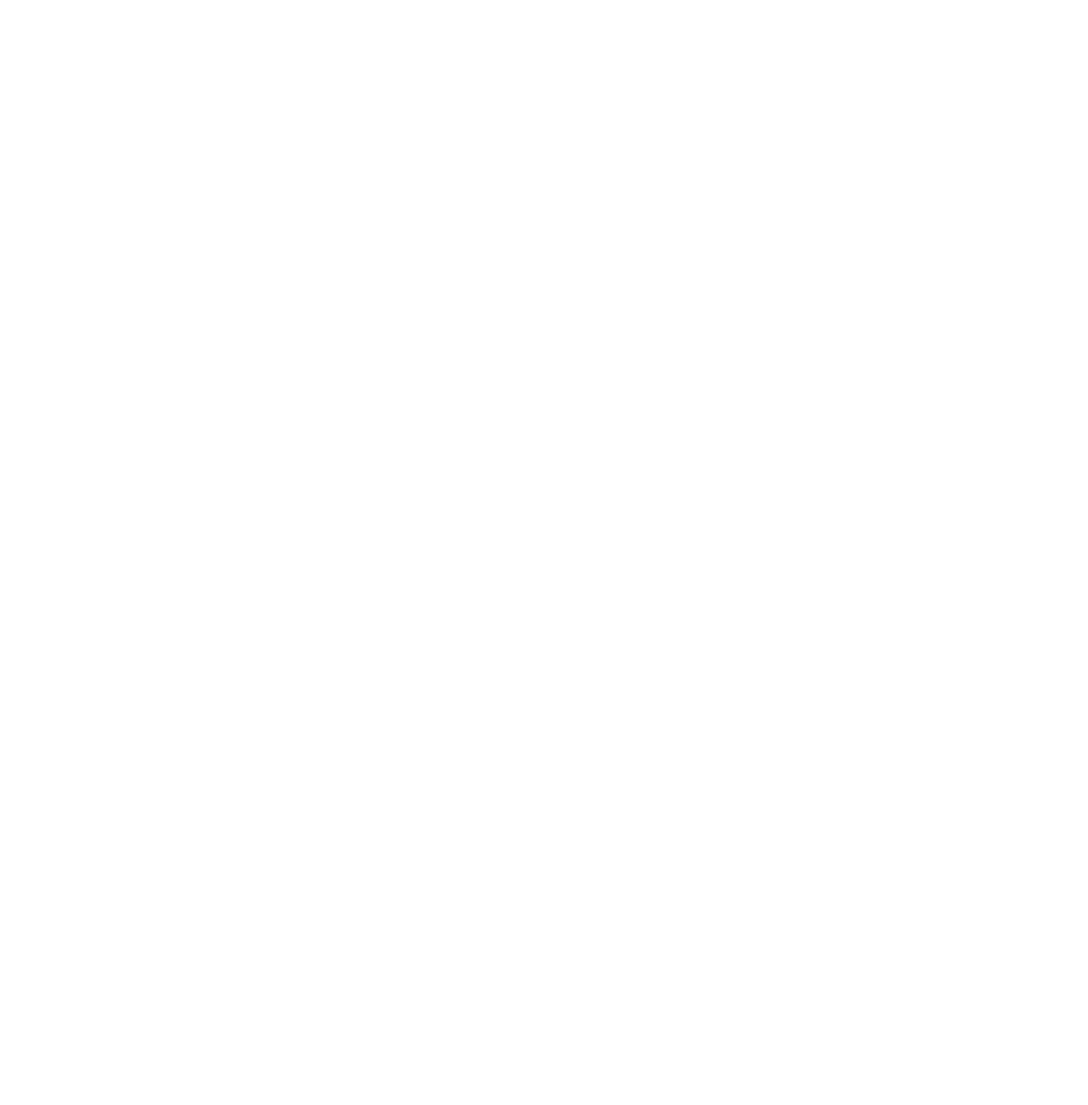
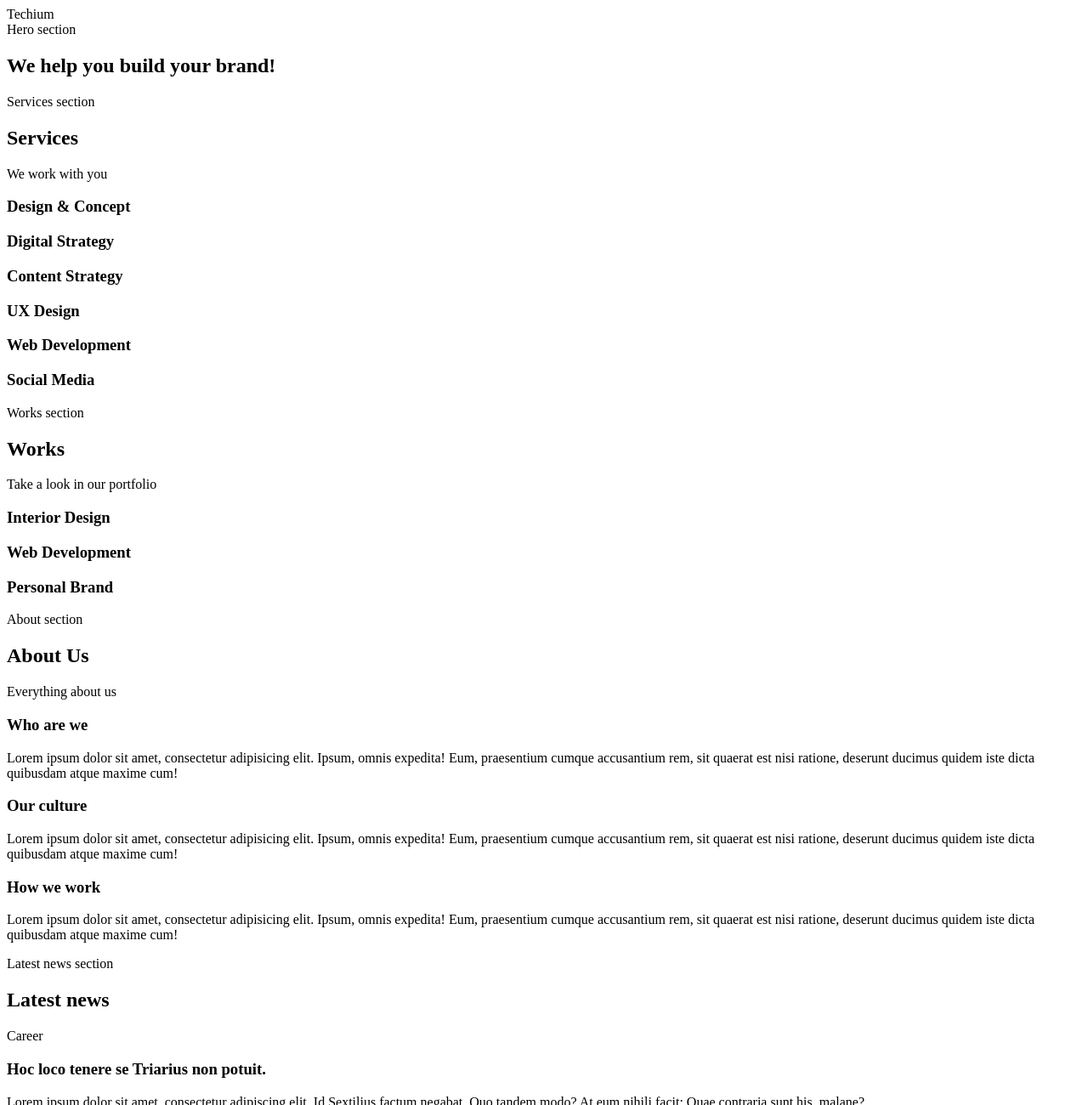
Before and after one commit to JHMindSharp/holbertonschool-web_front_end, a plain HTML site: page html_advanced/18-index.html in a window 1280 px wide. Shown: the top 1300 px of the page at 85% size. Before the commit the page ends 800 px from the top, so only its background shows below. Drawn offline with Linux system fonts and the light colour scheme.

Commit message:
task 117 maj

```diff
--- a/html_advanced/18-index.html
+++ b/html_advanced/18-index.html
@@ -0,0 +1,153 @@
+<!DOCTYPE html>
+<html lang="en" dir="ltr">
+<head>
+    <meta charset="utf-8">
+    <meta name="viewport" content="width=device-width, initial-scale=1.0">
+    <title>Homepage - Techium</title>
+    <meta name="description" content="Techium is a digital agency">
+    <link rel="icon" type="image/x-icon" href="./favicon.ico">
+    <link rel="icon" type="image/png" href="./favicon.png">
+</head>
+<body>
+    <!-- Header -->
+    <header>
+        <div>
+            <span>Techium</span>
+            <nav></nav>
+        </div>
+    </header>
+
+    <!-- Main -->
+    <main>
+        <!-- Hero section -->
+        <section>
+            Hero section
+            <div>
+                <h2>We help you build your brand!</h2>
+            </div>
+        </section>
+
+        <!-- Services section -->
+        <section>
+            Services section
+            <div>
+                <header>
+                    <h2>Services</h2>
+                    <p>We work with you</p>
+                </header>
+                <div>
+                    <h3>Design & Concept</h3>
+                    <h3>Digital Strategy</h3>
+                    <h3>Content Strategy</h3>
+                    <h3>UX Design</h3>
+                    <h3>Web Development</h3>
+                    <h3>Social Media</h3>
+                </div>
+            </div>
+        </section>
+
+        <!-- Works section -->
+        <section>
+            Works section
+            <div>
+                <header>
+                    <h2>Works</h2>
+                    <p>Take a look in our portfolio</p>
+                </header>
+                <div>
+                    <article>
+                        <h3>Interior Design</h3>
+                    </article>
+                    <article>
+                        <h3>Web Development</h3>
+                    </article>
+                    <article>
+                        <h3>Personal Brand</h3>
+                    </article>
+                </div>
+            </div>
+        </section>
+
+        <!-- About section -->
+        <section>
+            About section
+            <div>
+                <header>
+                    <h2>About Us</h2>
+                    <p>Everything about us</p>
+                </header>
+                <div>
+                    <h3>Who are we</h3>
+                    <p>Lorem ipsum dolor sit amet, consectetur adipisicing elit. Ipsum, omnis expedita! Eum, praesentium cumque accusantium rem, sit quaerat est nisi ratione, deserunt ducimus quidem iste dicta quibusdam atque maxime cum!</p>
+                    <h3>Our culture</h3>
+                    <p>Lorem ipsum dolor sit amet, consectetur adipisicing elit. Ipsum, omnis expedita! Eum, praesentium cumque accusantium rem, sit quaerat est nisi ratione, deserunt ducimus quidem iste dicta quibusdam atque maxime cum!</p>
+                    <h3>How we work</h3>
+                    <p>Lorem ipsum dolor sit amet, consectetur adipisicing elit. Ipsum, omnis expedita! Eum, praesentium cumque accusantium rem, sit quaerat est nisi ratione, deserunt ducimus quidem iste dicta quibusdam atque maxime cum!</p>
+                </div>
+            </div>
+        </section>
+
+        <!-- Latest news section -->
+        <section>
+            Latest news section
+            <div>
+                <header>
+                    <h2>Latest news</h2>
+                </header>
+                <div>
+                    <article>
+                        <p>Career</p>
+                        <h3>Hoc loco tenere se Triarius non potuit.</h3>
+                        <p>Lorem ipsum dolor sit amet, consectetur adipiscing elit. Id Sextilius factum negabat. Quo tandem modo? At eum nihili facit; Quae contraria sunt his, malane?</p>
+                    </article>
+                    <article>
+                        <p>Digital Life</p>
+                        <h3>Ut alios omittam, hunc appello, quem ille unum secutus est.</h3>
+                        <p>Lorem ipsum dolor sit amet, consectetur adipiscing elit. Tum mihi Piso: Quid ergo? Tum ille: Ain tandem? Non autem hoc: igitur ne illud quidem. Sed quod proximum fuit non vidit. Nos commodius agimus. An nisi populari fama?</p>
+                    </article>
+                    <article>
+                        <p>Social</p>
+                        <h3>Bestiarum vero nullum iudicium puto.</h3>
+                        <p>Lorem ipsum dolor sit amet, consectetur adipiscing elit. Non igitur bene. Quid enim est a Chrysippo praetermissum in Stoicis? Pugnant Stoici cum Peripateticis. Prioris generis est docilitas, memoria; Apparet statim, quae sint officia, quae actiones.</p>
+                    </article>
+                </div>
+            </div>
+        </section>
+
+        <!-- Testimonials section -->
+        <section>
+            Testimonials section
+            <div>
+                <header>
+                    <h2>Testimonials</h2>
+                    <p>We are more than a digital company</p>
+                </header>
+                <div>
+                    <!-- Possible additional testimonials content here -->
+                </div>
+            </div>
+        </section>
+
+        <!-- Contact section -->
+        <section>
+            Contact section
+            <div>
+                <header>
+                    <h2>Contact</h2>
+                    <p>We like to know new people</p>
+                </header>
+                <div>
+                    <p>Lorem ipsum dolor sit amet, consectetur adipiscing elit. Id Sextilius factum negabat. Quo tandem modo? At eum nihili facit; Quae contraria sunt his, malane?</p>
+                </div>
+            </div>
+        </section>
+    </main>
+
+    <!-- Footer -->
+    <footer>
+        <div>
+            Footer
+        </div>
+    </footer>
+</body>
+</html>
```
Also changed, not shown: html_advanced/17-index.html (+19 -11 lines).
